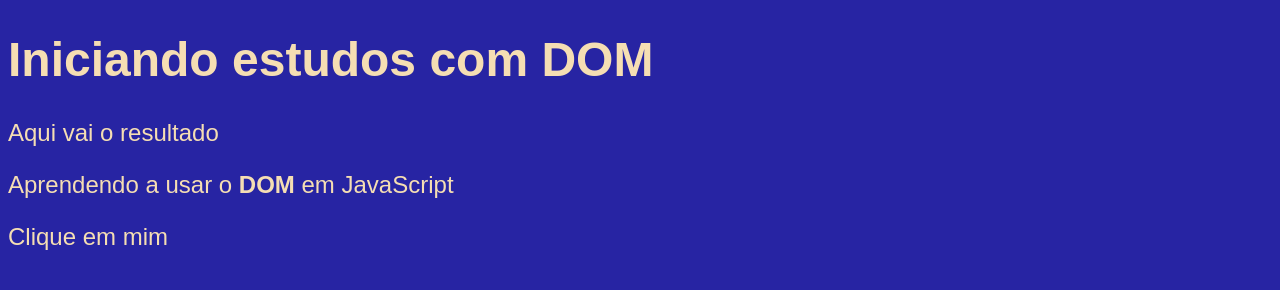
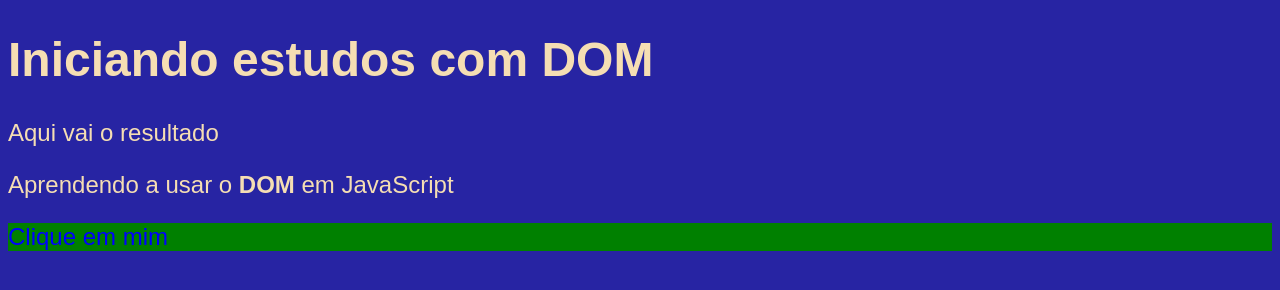
Before and after one commit to AlissonForneckDM/javascript, a plain HTML site: page aula009/ex005.html in a window 1280 px wide. Drawn offline with Linux system fonts and the light colour scheme.

Commit message:
aprendendo sobre dom

```diff
--- a/aula009/ex005.html
+++ b/aula009/ex005.html
@@ -17,9 +17,23 @@
     <h1>Iniciando estudos com DOM</h1>
     <p>Aqui vai o resultado</p>
     <p>Aprendendo a usar o <strong>DOM</strong> em JavaScript</p>
-    <div>Clique em mim</div>
+    <div id="msg">Clique em mim</div>
     <script>
+        //window.document.write('Olá, Mundo!')
+        var p1 = window.document.getElementsByTagName('p')[0]
+        /* ------- AQUI ESTOU SELECIONANDO POR NOME E CLASSE
+        window.document.write('Está escrito assim: ' + p1.innerText)
+        var d = window.document.getElementById('msg')
+        d.style.background = 'green'
+        d.innerText = "Estou aguardando..."
+        //window.document.getElementById('msg').innerText = 'Ola!'
+        */
 
+
+        // ------AQUI IREI SELECECIONAR POR SELETOR QUE É A FORMA RECOMENDADA HOJE EM DIA
+        var d = window.document.querySelector('div#msg')
+        d.style.color ='blue'
+        d.style.background = 'green'
     </script>
 </body>
 </html>
```
